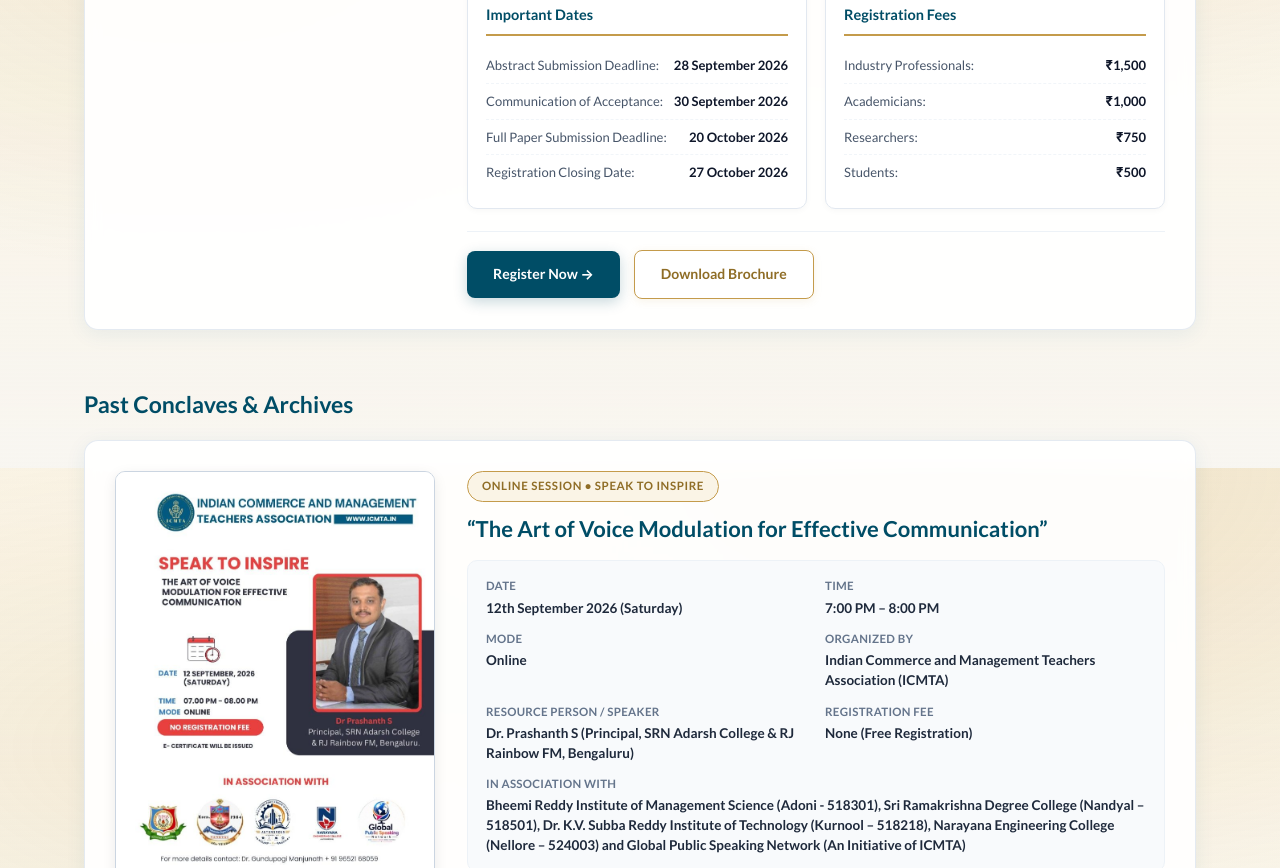
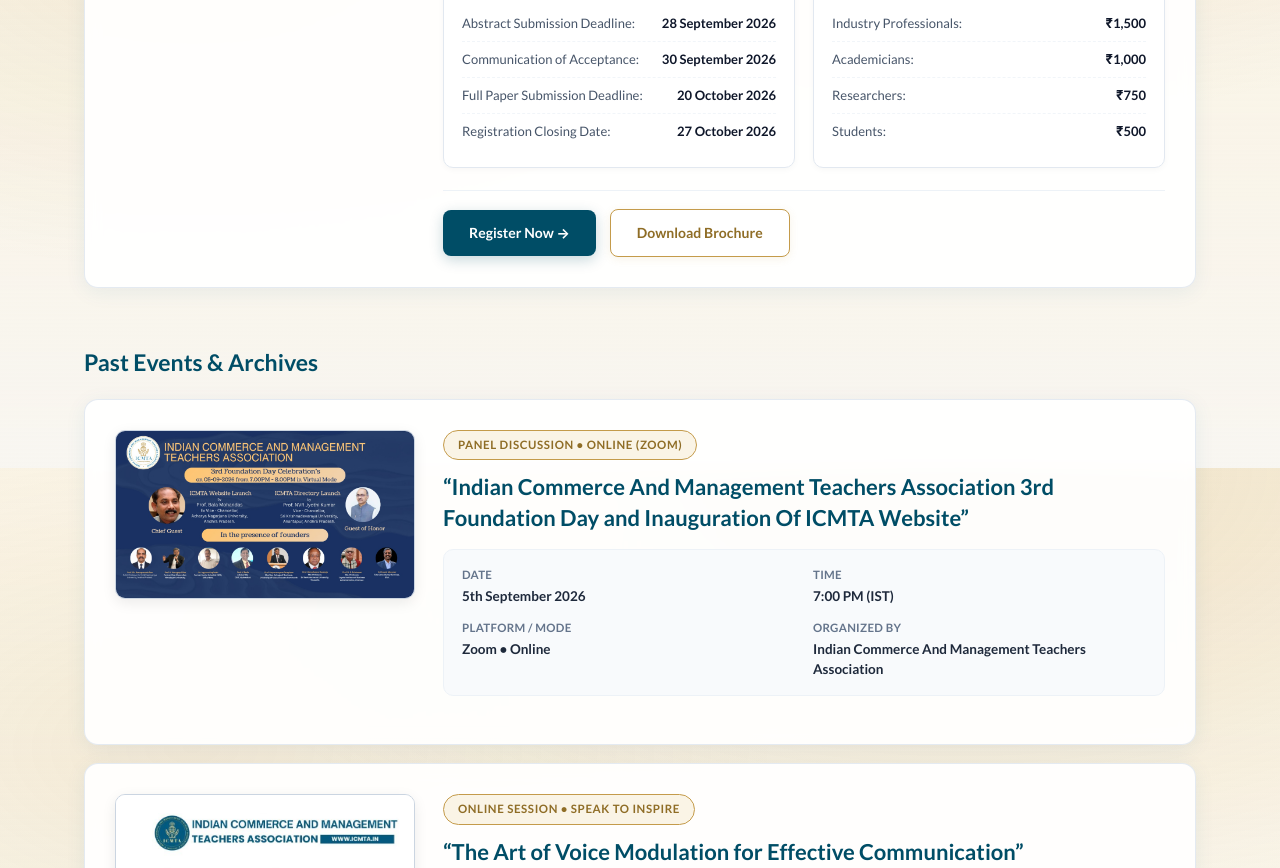
Before and after one commit to kishansaradhi/Revised-ICMTA-Mockup, a plain HTML site: page pages/events.html in a window 1280 px wide. Shown: the part 1932-2800 px from the top of the page. Drawn offline with Linux system fonts and the light colour scheme.

Commit message:
Add ICMTA 3rd Foundation Day to past events and adjust poster styling

```diff
--- a/pages/events.html
+++ b/pages/events.html
@@ -23,8 +23,8 @@
 }
 .event-featured-grid {
   display: grid;
-  grid-template-columns: 320px 1fr;
-  gap: 32px;
+  grid-template-columns: 300px minmax(0, 1fr);
+  gap: 28px;
   align-items: start;
 }
 .event-poster-wrap {
@@ -37,8 +37,9 @@
 .event-poster-img {
   width: 100%;
   height: auto;
+  max-height: 430px;
   display: block;
-  object-fit: cover;
+  object-fit: contain;
   transition: transform 0.25s ease;
 }
 .event-poster-wrap:hover .event-poster-img {
@@ -661,13 +662,80 @@
     </div>
   </div>
 
+
+
   <!-- 2. Past Events (Archived Conclaves) -->
   <div class="section-block" id="past">
-    <h2>Past Conclaves & Archives</h2>
-    <p style="color:#64748b;font-size:13.5px;margin:0;font-style:italic">
-      There are no archived past events at this time. Verified conclave proceedings and event archives will appear here following event completion.
-    </p>
-  </div>
+    <h2>Past Events & Archives</h2>
+    <p id="noPastEvents"
+   style="color:#64748b;font-size:13.5px;margin:0;font-style:italic">
+    There are no archived past events at this time.
+    Verified conclave proceedings and event archives will appear here
+    following event completion.
+</p>
+
+    <!-- ICMTA 3rd Foundation Day -->
+<div class="event-featured-card"
+     data-event-start="2026-09-05T19:00:00+05:30"
+     data-event-end="2026-09-05T21:00:00+05:30">
+
+    <div class="event-featured-grid">
+
+        <div class="event-poster-wrap">
+            <img
+                src="../assets/images/events/icmta-3rd-foundation-day.png"
+                alt="ICMTA 3rd Foundation Day and Inauguration of ICMTA Website"
+                class="event-poster-img">
+        </div>
+
+        <div class="event-details-wrap">
+
+            <span class="event-badge">
+                Panel Discussion &bull; Online (Zoom)
+            </span>
+
+            <h3 class="event-title">
+                “Indian Commerce And Management Teachers Association 3rd Foundation Day and Inauguration Of ICMTA Website”
+            </h3>
+
+            <div class="event-meta-grid">
+
+                <div class="event-meta-item">
+                    <span class="meta-label">Date</span>
+                    <span class="meta-val">
+                        5th September 2026
+                    </span>
+                </div>
+
+                <div class="event-meta-item">
+                    <span class="meta-label">Time</span>
+                    <span class="meta-val">
+                        7:00 PM (IST)
+                    </span>
+                </div>
+
+                <div class="event-meta-item">
+                    <span class="meta-label">Platform / Mode</span>
+                    <span class="meta-val">
+                        Zoom &bull; Online
+                    </span>
+                </div>
+
+                <div class="event-meta-item">
+                    <span class="meta-label">Organized by</span>
+                    <span class="meta-val">
+                        Indian Commerce And Management Teachers Association
+                    </span>
+                </div>
+
+            </div>
+
+        </div>
+
+    </div>
+
+</div>
+</div>
 
   <div class="banner-cta">
     <div class="banner-cta-text">
@@ -678,7 +746,8 @@
       <span>Explore Directory &rarr;</span>
     </a>
   </div>
-</main>
+
+
 
 <footer class="footer">
   <div class="icm-fgrid">
@@ -850,8 +919,8 @@
 
       if (isPast) {
         /* Hide the "no archived events" placeholder */
-        var placeholder = pastSection.querySelector('p[style]');
-        if (placeholder) placeholder.style.display = 'none';
+       var placeholder = document.getElementById('noPastEvents');
+if (placeholder) placeholder.style.display = 'none';
         pastSection.appendChild(card);
       } else {
         upcomingSection.appendChild(card);
@@ -889,8 +958,8 @@
 
       if (now >= endTime) {
         // Hide the "no archived events" placeholder if present
-        var placeholder = pastSection.querySelector('p[style]');
-        if (placeholder) placeholder.style.display = 'none';
+        var placeholder = document.getElementById('noPastEvents');
+if (placeholder) placeholder.style.display = 'none';
 
         // Move card to the end of the Past Events section
         pastSection.appendChild(card);
```
